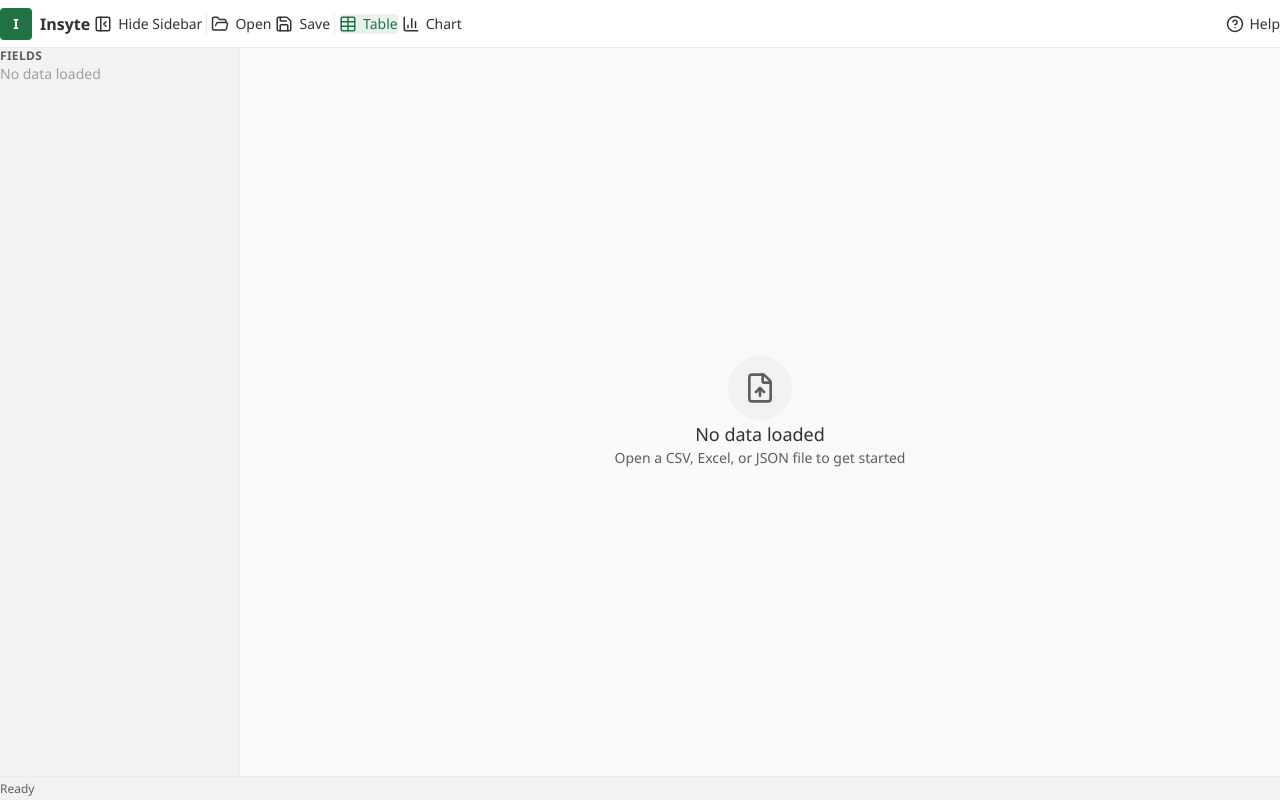
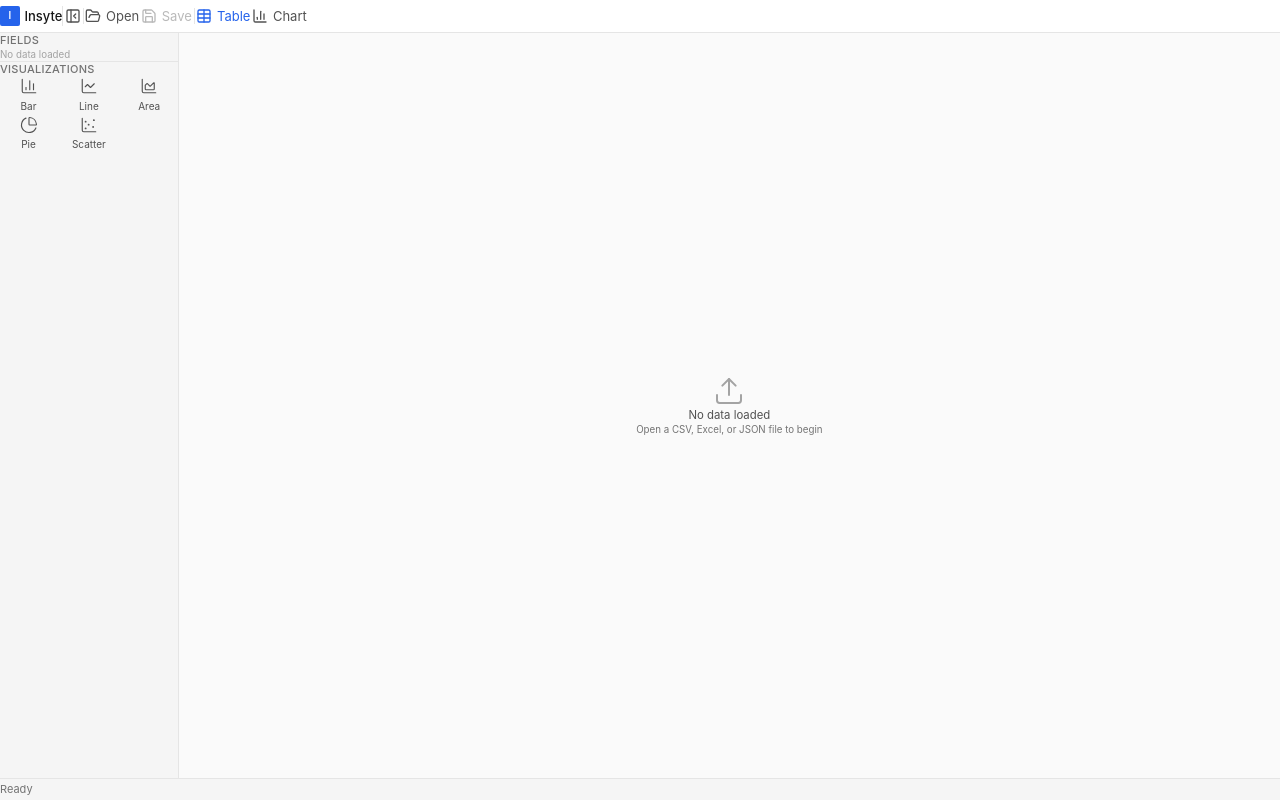
Before and after one commit to salarkhannn/insyte, a React (Vite) app: page / in a window 1280 px wide. Built offline with nearby package versions, Linux system fonts and the light colour scheme; the HTML template or start-up script is replaced by a standard one.

Commit message:
updated styling

```diff
--- a/src/components/data/FieldsPanel.tsx
+++ b/src/components/data/FieldsPanel.tsx
@@ -1,43 +1,21 @@
-import { Calendar, Hash, ToggleLeft, Type } from "lucide-react";
-import { Column } from "../../types";
-import { cn } from "../../utils";
+import { Hash, Type, Calendar, ToggleLeft } from "lucide-react";
 import { useAppStore } from "../../stores/appStore";
+import type { Column } from "../../types";
 
-function getTypeIcon(dtype: Column["dtype"]) {
-    switch (dtype) {
-        case "integer":
-        case "float":
-            return <Hash size={14} className="text-blue-600" />;
-        case "string":
-            return <Type size={14} className="text-amber-600" />;
-        case "date":
-            return <Calendar size={14} className="text-green-600" />;
-        case "boolean":
-            return <ToggleLeft size={14} className="text-purple-600" />;
-        default:
-            return <Type size={14} className="text-secondary" />;
-    }
-}
+const typeIcons: Record<Column["dtype"], React.ReactNode> = {
+    integer: <Hash size={12} className="text-chart-1" />,
+    float: <Hash size={12} className="text-chart-1" />,
+    string: <Type size={12} className="text-chart-5" />,
+    date: <Calendar size={12} className="text-chart-6" />,
+    boolean: <ToggleLeft size={12} className="text-chart-3" />,
+};
 
-interface FieldItemProps {
-    column: Column;
-    selected: boolean;
-    onClick: () => void;
-}
-
-function FieldItem({ column, selected, onClick }: FieldItemProps) {
+function FieldItem({ column }: { column: Column }) {
     return (
-        <button
-            onClick={onClick}
-            className={cn(
-                "w-full flex items-center gap-2 px-3 py-1.5 text-sm text-left transition-colors",
-                "hover:bg-black/5",
-                selected && "bg-primary/10"
-            )}
-        >
-            {getTypeIcon(column.dtype)}
-            <span className="truncate">{column.name}</span>
-        </button>
+        <div className="flex items-center gap-2 px-3 py-1 text-text-secondary hover:bg-neutral-200 hover:text-text cursor-default">
+            {typeIcons[column.dtype]}
+            <span className="truncate text-xs">{column.name}</span>
+        </div>
     );
 }
 
@@ -45,19 +23,19 @@ export function FieldsPanel() {
     const { columns, dataLoaded } = useAppStore();
 
     return (
-        <div className="p-3">
-            <h3 className="text-xs font-semibold text-secondary uppercase tracking-wide mb-2">
+        <section className="border-b border-border">
+            <header className="px-3 py-2 text-[11px] font-medium text-text-muted uppercase tracking-wide">
                 Fields
-            </h3>
+            </header>
             {dataLoaded ? (
-                <div className="space-y-0.5">
+                <div className="pb-2">
                     {columns?.map((col) => (
-                        <FieldItem key={col.name} column={col} onClick={() => console.log(col)} selected={false} />
+                        <FieldItem key={col.name} column={col} />
                     ))}
                 </div>
             ) : (
-                <p className="text-sm text-text-disabled">No data loaded</p>
+                <p className="px-3 pb-3 text-xs text-text-disabled">No data loaded</p>
             )}
-        </div>
-    )
+        </section>
+    );
 }
--- /dev/null
+++ b/src/components/data/VisualizationPanel.tsx
@@ -0,0 +1,34 @@
+import { BarChart3, LineChart, PieChart, ScatterChart, AreaChart } from "lucide-react";
+import { cn } from "../../utils";
+
+const chartTypes = [
+    { id: "bar", icon: BarChart3, label: "Bar" },
+    { id: "line", icon: LineChart, label: "Line" },
+    { id: "area", icon: AreaChart, label: "Area" },
+    { id: "pie", icon: PieChart, label: "Pie" },
+    { id: "scatter", icon: ScatterChart, label: "Scatter" },
+] as const;
+
+export function VisualizationPanel() {
+    return (
+        <section>
+            <header className="px-3 py-2 text-[11px] font-medium text-text-muted uppercase tracking-wide">
+                Visualizations
+            </header>
+            <div className="px-2 pb-2 grid grid-cols-3 gap-1">
+                {chartTypes.map(({ id, icon: Icon, label }) => (
+                    <button
+                        key={id}
+                        className={cn(
+                            "flex flex-col items-center gap-1 py-2 rounded-sm text-text-secondary",
+                            "hover:bg-neutral-200 hover:text-text"
+                        )}
+                    >
+                        <Icon size={18} strokeWidth={1.5} />
+                        <span className="text-[10px]">{label}</span>
+                    </button>
+                ))}
+            </div>
+        </section>
+    );
+}
--- a/src/components/data/index.ts
+++ b/src/components/data/index.ts
@@ -1 +1,2 @@
 export { FieldsPanel } from "./FieldsPanel";
+export { VisualizationPanel } from "./VisualizationPanel";
--- a/src/components/layout/AppShell.tsx
+++ b/src/components/layout/AppShell.tsx
@@ -5,9 +5,9 @@ import { StatusBar } from "./StatusBar";
 
 export function AppShell() {
     return (
-        <div className="h-screen flex flex-col">
+        <div className="h-screen flex flex-col bg-canvas">
             <Toolbar />
-            <div className="flex flex-1 overflow-hidden">
+            <div className="flex flex-1 min-h-0">
                 <Sidebar />
                 <Canvas />
             </div>
--- a/src/components/layout/Canvas.tsx
+++ b/src/components/layout/Canvas.tsx
@@ -1,73 +1,41 @@
 import { useAppStore } from "../../stores/appStore";
 import { QueryInput } from "../ai/QueryInput";
-import { FileUp } from "lucide-react";
+import { Upload } from "lucide-react";
 
 function EmptyState() {
     return (
-        <div className="flex-1 flex flex-col items-center justify-center text-text-secondary">
-            <div className="w-16 h-16 rounded-full bg-sidebar flex items-center justify-center mb-4">
-                <FileUp size={32} className="text-secondary" />
-            </div>
-            <h2 className="text-lg font-medium text-text-primary mb-1">
-                No data loaded
-            </h2>
-            <p className="text-sm">Open a CSV, Excel, or JSON file to get started</p>
+        <div className="flex-1 flex flex-col items-center justify-center">
+            <Upload size={32} strokeWidth={1.5} className="text-text-disabled mb-3" />
+            <p className="text-sm text-text-secondary mb-1">No data loaded</p>
+            <p className="text-xs text-text-muted">
+                Open a CSV, Excel, or JSON file to begin
+            </p>
         </div>
     );
 }
 
-function ChartPlaceholder() {
-    const { currentVisualization } = useAppStore();
-
-    if (!currentVisualization) {
-        return (
-            <div className="flex-1 flex flex-col items-center justify-center text-text-secondary">
-                <p className="text-sm">Ask a question to generate a visualization</p>
-            </div>
-        );
-    }
+function WorkspacePlaceholder() {
+    const { activeView } = useAppStore();
 
     return (
-        <div className="flex-1 flex items-center justify-center">
-            <div className="bg-canvas border border-border rounded-lg shadow-sm p-8 max-w-2xl w-full">
-                <h3 className="text-lg font-medium text-text-primary mb-4">
-                    {currentVisualization.title}
-                </h3>
-                <div className="h-64 bg-sidebar rounded flex items-center justify-center text-text-disabled">
-                    Chart will render here
-                </div>
-            </div>
-        </div>
-    );
-}
-
-function TablePlaceholder() {
-    return (
-        <div className="flex-1 flex items-center justify-center">
-            <div className="bg-canvas border border-border rounded-lg shadow-sm p-8 max-w-4xl w-full">
-                <div className="h-64 bg-sidebar rounded flex items-center justify-center text-text-disabled">
-                    Table will render here
-                </div>
+        <div className="flex-1 flex items-center justify-center p-4">
+            <div className="bg-surface border border-border rounded-sm w-full max-w-3xl h-80 flex items-center justify-center">
+                <span className="text-text-disabled text-sm">
+                    {activeView === "chart" ? "Visualization" : "Data Table"}
+                </span>
             </div>
         </div>
     );
 }
 
 export function Canvas() {
-    const { dataLoaded, activeView } = useAppStore();
+    const { dataLoaded } = useAppStore();
 
     return (
-        <main className="flex-1 flex flex-col bg-surface p-4 overflow-hidden">
-            {!dataLoaded ? (
-                <EmptyState />
-            ) : activeView === "chart" ? (
-                <ChartPlaceholder />
-            ) : (
-                <TablePlaceholder />
-            )}
-
+        <main className="flex-1 flex flex-col overflow-hidden">
+            {dataLoaded ? <WorkspacePlaceholder /> : <EmptyState />}
             {dataLoaded && (
-                <div className="mt-4 shrink-0">
+                <div className="p-3 pt-0 shrink-0">
                     <QueryInput />
                 </div>
             )}
--- a/src/components/layout/Sidebar.tsx
+++ b/src/components/layout/Sidebar.tsx
@@ -1,6 +1,7 @@
 import { useAppStore } from "../../stores/appStore";
 import { cn } from "../../utils";
 import { FieldsPanel } from "../data/FieldsPanel";
+import { VisualizationPanel } from "../data/VisualizationPanel";
 
 export function Sidebar() {
     const { sidebarCollapsed } = useAppStore();
@@ -8,13 +9,14 @@ export function Sidebar() {
     return (
         <aside
             className={cn(
-                "bg-sidebar border-r border-border flex flex-col shrink-0 transition-all duration-200 overflow-hidden",
-                sidebarCollapsed ? "w-0" : "w-60"
+                "bg-sidebar border-r border-border flex flex-col shrink-0 transition-[width] duration-150 overflow-hidden",
+                sidebarCollapsed ? "w-0" : "w-55"
             )}
         >
             <div className="flex-1 overflow-y-auto scrollbar-thin">
                 <FieldsPanel />
+                <VisualizationPanel />
             </div>
         </aside>
-    )
+    );
 }
--- a/src/components/layout/StatusBar.tsx
+++ b/src/components/layout/StatusBar.tsx
@@ -2,29 +2,26 @@ import { useAppStore } from "../../stores/appStore";
 import { Loader2 } from "lucide-react";
 
 export function StatusBar() {
-    const { dataLoaded, fileName, rowCount, columns, isProcessing } =
-        useAppStore();
+    const { dataLoaded, fileName, rowCount, columns, isProcessing } = useAppStore();
 
     return (
-        <footer className="h-6 bg-sidebar border-t border-border flex items-center px-3 text-xs text-text-secondary shrink-0">
-            <div className="flex items-center gap-4">
-                {isProcessing ? (
-                    <span className="flex items-center gap-1.5">
-                        <Loader2 size={12} className="animate-spin" />
-                        Processing...
-                    </span>
-                ) : (
-                    <span>Ready</span>
-                )}
-            </div>
+        <footer className="h-[22px] bg-sidebar border-t border-border flex items-center px-3 text-[11px] text-text-muted shrink-0">
+            {isProcessing ? (
+                <span className="flex items-center gap-1">
+                    <Loader2 size={10} className="animate-spin" />
+                    Processing
+                </span>
+            ) : (
+                <span>Ready</span>
+            )}
 
             <div className="flex-1" />
 
             {dataLoaded && (
-                <div className="flex items-center gap-4">
+                <div className="flex items-center gap-3">
                     <span>{fileName}</span>
-                    <span>Rows: {rowCount.toLocaleString()}</span>
-                    <span>Columns: {columns?.length}</span>
+                    <span>{rowCount.toLocaleString()} rows</span>
+                    <span>{columns?.length} cols</span>
                 </div>
             )}
         </footer>
--- a/src/components/layout/Toolbar.tsx
+++ b/src/components/layout/Toolbar.tsx
@@ -1,100 +1,88 @@
+import {
+    FolderOpen,
+    Save,
+    Table,
+    BarChart3,
+    PanelLeftClose,
+    PanelLeft,
+} from "lucide-react";
 import { useAppStore } from "../../stores/appStore";
 import { cn } from "../../utils";
-import { BarChart3, FolderOpen, HelpCircle, PanelLeft, PanelLeftClose, Save, Table } from "lucide-react";
 
 interface ToolbarButtonProps {
     icon: React.ReactNode;
-    label: string;
-    onClick: () => void;
+    label?: string;
+    onClick?: () => void;
     active?: boolean;
     disabled?: boolean;
 }
 
-function ToolbarButton({ icon, label, onClick, active, disabled }: ToolbarButtonProps) {
+function ToolbarButton({
+    icon,
+    label,
+    onClick,
+    active,
+    disabled,
+}: ToolbarButtonProps) {
     return (
         <button
             onClick={onClick}
             disabled={disabled}
             className={cn(
-                "flex items-center gap-1.5 px-3 py-1.5 text-sm rounded transition-colors",
-                "hover:bg-black/5 disabled:opacity-50 disabled:cursor-not-allowed",
-                active && "bg-primary/10 text-primary"
+                "h-7 px-2 flex items-center gap-1.5 text-text-secondary rounded-sm transition-colors",
+                "hover:bg-neutral-200 hover:text-text",
+                "disabled:opacity-40 disabled:hover:bg-transparent disabled:hover:text-text-secondary",
+                active && "bg-primary-muted text-primary"
             )}
             title={label}
         >
             {icon}
-            <span className="hidden sm:inline">{label}</span>
+            {label && <span>{label}</span>}
         </button>
     );
 }
 
-function ToolbarDivider() {
-    return <div className="w-px h-6 bg-border mx-1" />;
+function Divider() {
+    return <div className="w-px h-5 bg-border mx-1" />;
 }
 
 export function Toolbar() {
-    const {
-        activeView, setActiveView, sidebarCollapsed, toggleSidebar
-    } = useAppStore();
-
-    const handleOpenFile = () => {
-        console.log("Open file");
-    };
-
-    const handleSave = () => {
-        console.log("Save project");
-    };
+    const { activeView, setActiveView, sidebarCollapsed, toggleSidebar, dataLoaded } =
+        useAppStore();
 
     return (
-        <header className="h-12 bg-canvas border-b border-border flex items-center px-2 gap-1 shrink-0">
-            <div className="flex items-center gap-2 mr-4">
-                <div className="w-8 h-8 bg-primary rounded flex items-center justify-center">
-                    <span className="text-white font-bold text-sm">I</span>
+        <header className="h-10 bg-surface border-b border-border flex items-center px-2 gap-0.5 shrink-0">
+            <div className="flex items-center gap-1.5 mr-3 pr-3 border-r border-border">
+                <div className="w-6 h-6 bg-primary rounded-sm flex items-center justify-center">
+                    <span className="text-white text-xs font-semibold">I</span>
                 </div>
-                <span className="font-semibold text-text-primary hidden md:block">
-                    Insyte
-                </span>
+                <span className="font-medium text-text">Insyte</span>
             </div>
 
             <ToolbarButton
-                icon={sidebarCollapsed ? <PanelLeft size={18} /> : <PanelLeftClose size={18} />}
-                label={sidebarCollapsed ? "Show Sidebar" : "Hide Sidebar"}
+                icon={sidebarCollapsed ? <PanelLeft size={16} /> : <PanelLeftClose size={16} />}
                 onClick={toggleSidebar}
             />
 
-            <ToolbarDivider />
+            <Divider />
+
+            <ToolbarButton icon={<FolderOpen size={16} />} label="Open" />
+            <ToolbarButton icon={<Save size={16} />} label="Save" disabled={!dataLoaded} />
+
+            <Divider />
 
             <ToolbarButton
-                icon={<FolderOpen size={18} />}
-                label="Open"
-                onClick={handleOpenFile}
-            />
-
-            <ToolbarButton
-                icon={<Save size={18} />}
-                label="Save"
-                onClick={handleSave}
-            />
-
-            <ToolbarDivider />
-
-            <ToolbarButton
-                icon={<Table size={18} />}
+                icon={<Table size={16} />}
                 label="Table"
                 onClick={() => setActiveView("table")}
                 active={activeView === "table"}
             />
-
             <ToolbarButton
-                icon={<BarChart3 size={18} />}
+                icon={<BarChart3 size={16} />}
                 label="Chart"
                 onClick={() => setActiveView("chart")}
                 active={activeView === "chart"}
             />
-
-            <div className="flex-1" />
-
-            <ToolbarButton icon={<HelpCircle size={18} />} label="Help" onClick={() => console.log("Help")} />
         </header>
-    )
+    );
 }
--- a/src/index.css
+++ b/src/index.css
@@ -1,54 +1,98 @@
 @import "tailwindcss";
 
-/* PowerBI-inspired design system */
 @theme {
-  /* Colors */
-  --color-primary: #217346;
-  --color-secondary: #605E5C;
-  --color-surface: #FAF9F8;
-  --color-canvas: #FFFFFF;
-  --color-sidebar: #F3F2F1;
-  --color-border: #EDEBE9;
-  --color-text-primary: #323130;
-  --color-text-secondary: #605E5C;
-  --color-text-disabled: #A19F9D;
+  --font-sans: "Inter", "Segoe UI", system-ui, -apple-system, sans-serif;
 
-  /* Chart colors */
-  --color-chart-1: #217346;
-  --color-chart-2: #0078D4;
-  --color-chart-3: #E74856;
-  --color-chart-4: #FFB900;
-  --color-chart-5: #8764B8;
-  --color-chart-6: #00B294;
-  --color-chart-7: #FF8C00;
+  --color-neutral-50: #FAFAFA;
+  --color-neutral-100: #F5F5F5;
+  --color-neutral-200: #E5E5E5;
+  --color-neutral-300: #D4D4D4;
+  --color-neutral-400: #A3A3A3;
+  --color-neutral-500: #737373;
+  --color-neutral-600: #525252;
+  --color-neutral-700: #404040;
+  --color-neutral-800: #262626;
+  --color-neutral-900: #171717;
 
-  /* Fonts */
-  --font-sans: 'Segoe UI', system-ui, -apple-system, sans-serif;
+  --color-primary: #2563EB;
+  --color-primary-hover: #1D4ED8;
+  --color-primary-muted: #DBEAFE;
 
-  /* Spacing */
-  --spacing-sidebar: 240px;
-  --spacing-toolbar: 48px;
-  --spacing-statusbar: 24px;
+  --color-success: #16A34A;
+  --color-warning: #CA8A04;
+  --color-error: #DC2626;
+
+  --color-surface: #FFFFFF;
+  --color-canvas: #FAFAFA;
+  --color-sidebar: #F5F5F5;
+  --color-border: #E5E5E5;
+
+  --color-text: #171717;
+  --color-text-secondary: #525252;
+  --color-text-muted: #737373;
+  --color-text-disabled: #A3A3A3;
+
+  --color-chart-1: #2563EB;
+  --color-chart-2: #0891B2;
+  --color-chart-3: #7C3AED;
+  --color-chart-4: #DB2777;
+  --color-chart-5: #EA580C;
+  --color-chart-6: #16A34A;
+  --color-chart-7: #CA8A04;
+
+  --spacing-toolbar: 40px;
+  --spacing-statusbar: 22px;
+  --spacing-sidebar: 220px;
+
+  --radius-sm: 2px;
+  --radius-md: 3px;
 }
 
-/* Base styles */
 * {
   margin: 0;
   padding: 0;
   box-sizing: border-box;
 }
 
-html, body, #root {
+html,
+body,
+#root {
   height: 100%;
   font-family: var(--font-sans);
-  background-color: var(--color-surface);
-  color: var(--color-text-primary);
+  font-size: 13px;
+  line-height: 1.4;
+  background-color: var(--color-canvas);
+  color: var(--color-text);
+  -webkit-font-smoothing: antialiased;
+  -moz-osx-font-smoothing: grayscale;
 }
 
-/* Utility classes */
+::selection {
+  background-color: var(--color-primary-muted);
+  color: var(--color-text);
+}
+
+input,
+button,
+select,
+textarea {
+  font-family: inherit;
+  font-size: inherit;
+}
+
+button {
+  cursor: pointer;
+  border: none;
+  background: none;
+}
+
+button:disabled {
+  cursor: not-allowed;
+}
+
 .scrollbar-thin {
   scrollbar-width: thin;
-  scrollbar-color: var(--color-secondary) transparent;
+  scrollbar-color: var(--color-neutral-400) transparent;
 }
 
 .scrollbar-thin::-webkit-scrollbar {
@@ -57,8 +101,12 @@ html, body, #root {
 }
 
 .scrollbar-thin::-webkit-scrollbar-thumb {
-  background-color: var(--color-secondary);
+  background-color: var(--color-neutral-400);
   border-radius: 3px;
+}
+
+.scrollbar-thin::-webkit-scrollbar-thumb:hover {
+  background-color: var(--color-neutral-500);
 }
 
 .scrollbar-thin::-webkit-scrollbar-track {
--- /dev/null
+++ b/src/styles/theme.ts
@@ -0,0 +1,63 @@
+export const colors = {
+    neutral: {
+        50: "#FAFAFA",
+        100: "#F5F5F5",
+        200: "#E5E5E5",
+        300: "#D4D4D4",
+        400: "#A3A3A3",
+        500: "#737373",
+        600: "#525252",
+        700: "#404040",
+        800: "#262626",
+        900: "#171717",
+    },
+    primary: {
+        base: "#2563EB",
+        hover: "#1D4ED8",
+        muted: "#DBEAFE",
+    },
+    semantic: {
+        success: "#16A34A",
+        warning: "#CA8A04",
+        error: "#DC2626",
+    },
+    chart: [
+        "#2563EB",
+        "#0891B2",
+        "#7C3AED",
+        "#DB2777",
+        "#EA580C",
+        "#16A34A",
+        "#CA8A04",
+    ],
+} as const;
+
+export const spacing = {
+    toolbar: 40,
+    statusbar: 22,
+    sidebar: 220,
+    panel: 12,
+    section: 8,
+    control: 4,
+} as const;
+
+export const typography = {
+    family: '"Inter", "Segoe UI", system-ui, -apple-system, sans-serif',
+    size: {
+        xs: "11px",
+        sm: "12px",
+        base: "13px",
+        md: "14px",
+        lg: "16px",
+    },
+    weight: {
+        normal: 400,
+        medium: 500,
+        semibold: 600,
+    },
+} as const;
+
+export const radius = {
+    sm: 2,
+    md: 3,
+} as const;
```
Also changed, not shown: src/components/ai/QueryInput.tsx (+10 -12 lines).
